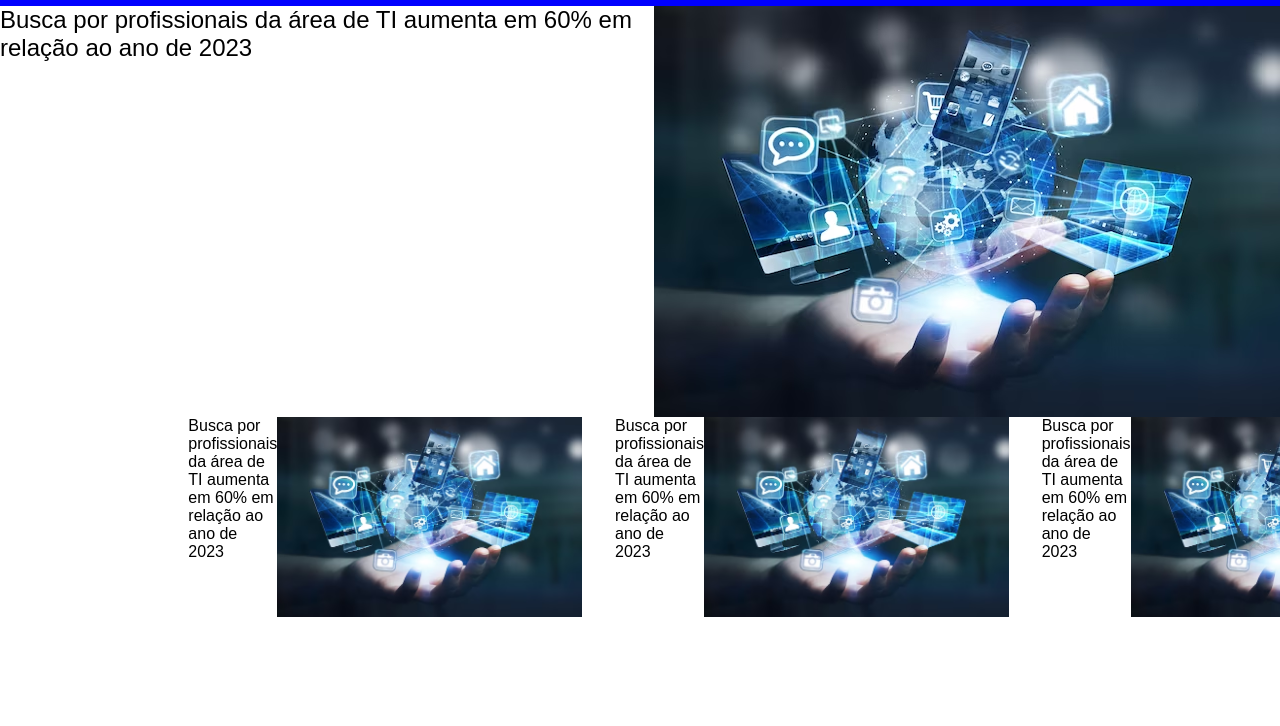
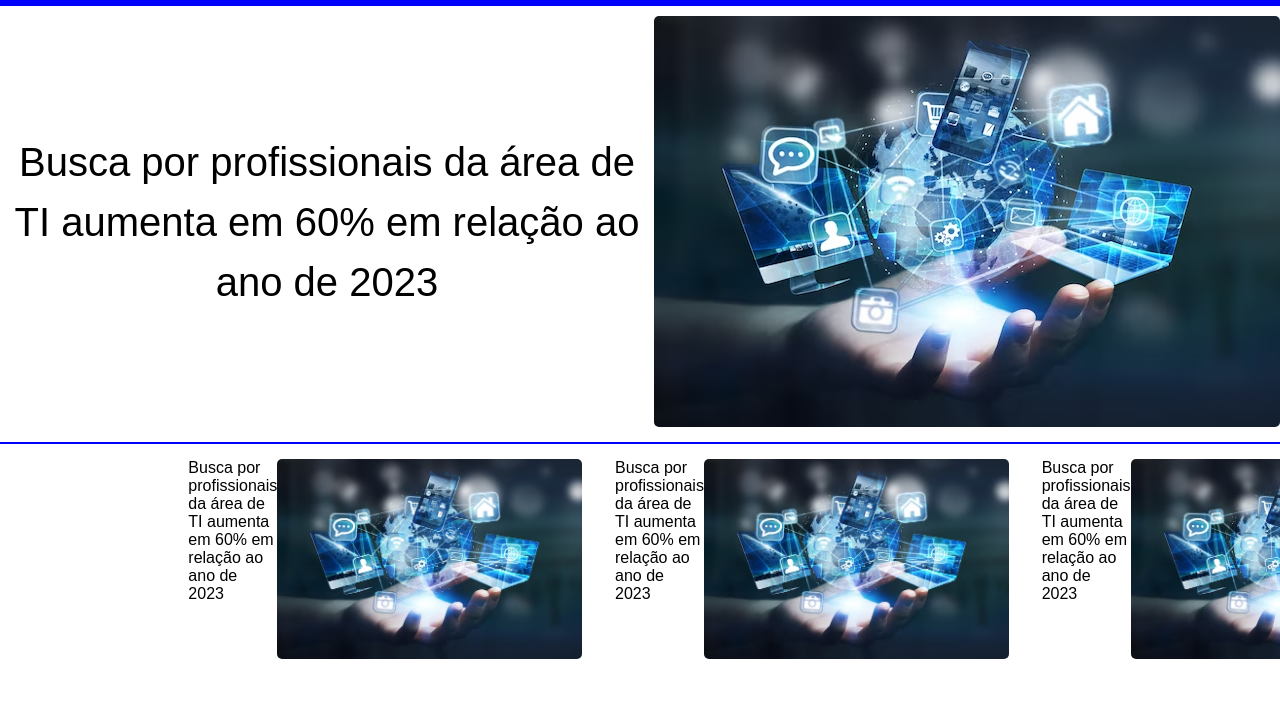
Before and after one commit to megabyte1330/tecnews, a plain HTML site: page index.html in a window 1280 px wide. Shown: the part 74-800 px from the top of the page. Drawn offline with Linux system fonts and the light colour scheme.

Commit message:
complemento do css e html feito na aula dia 02/04

```diff
--- a/index.html
+++ b/index.html
@@ -23,9 +23,10 @@
 
     </header>
 <div class="noticia-principal">
-<p>Busca por profissionais da área de TI aumenta em 60% em relação ao ano de 2023</p>
+<p class="p_noticia_principal">Busca por profissionais da área de TI aumenta em 60% em relação ao ano de 2023</p>
 <img src="/img/1.avif" alt="">
 </div>
+<hr>
 <ul class="list-news">
     <li> <div class="news-li">
         <p>Busca por profissionais da área de TI aumenta em 60% em relação ao ano de 2023</p>
--- a/style.css
+++ b/style.css
@@ -24,6 +24,7 @@
     line-height: 60px ;
     display: flex;
     justify-content: space-around;
+    margin-bottom: 10px;
 }
 
 .img-menu{
@@ -55,6 +56,8 @@
 .noticia-principal{
     display: flex;
     font-size: 24px;
+    align-items: center;
+    justify-content: center;
 }
 .list-news{
     display: flex;
@@ -84,3 +87,22 @@
     text-justify: auto;
     line-height: 24px;
 }
+img {
+    border-radius: 5px;
+}
+.p_noticia_principal{
+    font-size: 40px;
+    line-height: 1.5em;
+    text-align: center;
+    vertical-align: auto;
+}
+
+hr {
+    display: flex;
+    height: 80%;
+    margin-top: 15px;
+    margin-bottom: 15px;
+    border-style: solid;
+    border-width: 1px;
+    color: blue;
+  }
```
